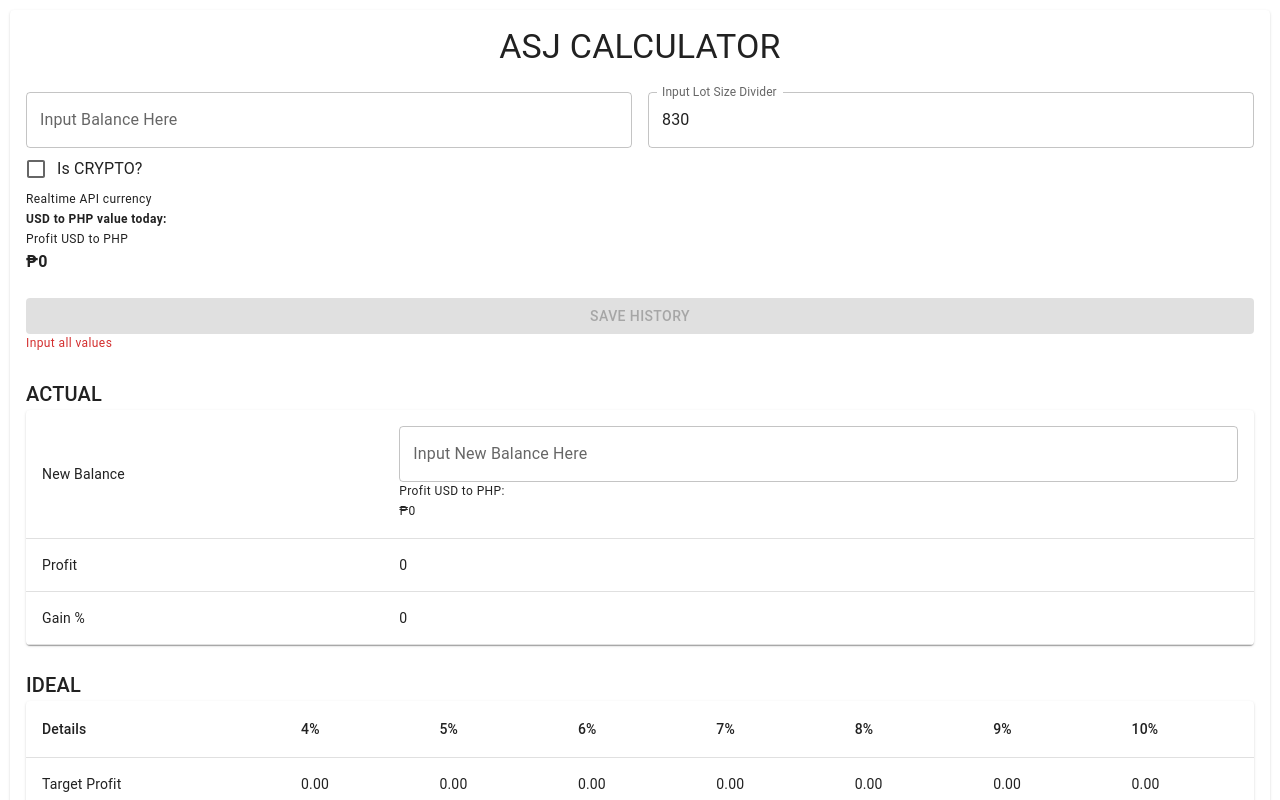
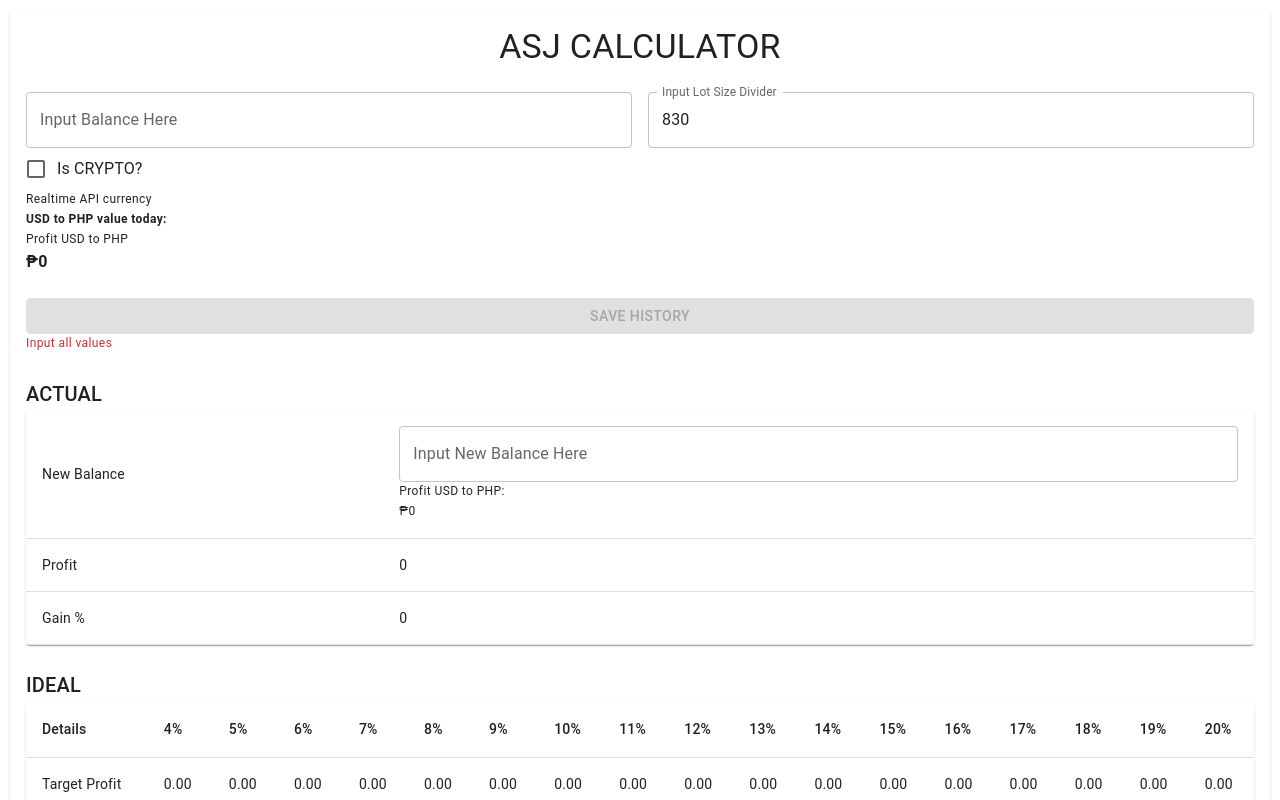
Before and after one commit to kjckangleon/asj-calculator, a React (Create React App) app: page / in a window 1280 px wide. Shown: the top 800 px of the page. Built offline with nearby package versions, Linux system fonts and the light colour scheme; no server answers.

Commit message:
Change percentage upto 20% kay dghan na jd dato rn

```diff
--- a/src/components/Calculator.js
+++ b/src/components/Calculator.js
@@ -33,7 +33,7 @@ const Calculator = () => {
   const [isCrypto, setIsCrypto] = useState(false);
   const vertical = "top";
   const horizontal = "center";
-  const percentageMaxCoutner = 10;
+  const percentageMaxCoutner = 20;
 
   useEffect(() => {
     const finalValue = Number(
@@ -250,6 +250,19 @@ const Calculator = () => {
     }
   };
 
+  const tableCellPercentage = () => {
+    const tableCell = [];
+    for (let index = 4; index <= percentageMaxCoutner; index++) {
+      tableCell.push(<TableCell key={index}>{`${index}%`}</TableCell>);
+    }
+    return (
+      <TableRow>
+        <TableCell>Details</TableCell>
+        {tableCell}
+      </TableRow>
+    );
+  };
+
   return (
     <Paper
       sx={{
@@ -385,18 +398,7 @@ const Calculator = () => {
           </Stack>
           <TableContainer component={Paper}>
             <Table>
-              <TableHead>
-                <TableRow>
-                  <TableCell>Details</TableCell>
-                  <TableCell>4%</TableCell>
-                  <TableCell>5%</TableCell>
-                  <TableCell>6%</TableCell>
-                  <TableCell>7%</TableCell>
-                  <TableCell>8%</TableCell>
-                  <TableCell>9%</TableCell>
-                  <TableCell>10%</TableCell>
-                </TableRow>
-              </TableHead>
+              <TableHead>{tableCellPercentage()}</TableHead>
               <TableBody>
                 {targetProfit()}
                 {lotSize()}
```
